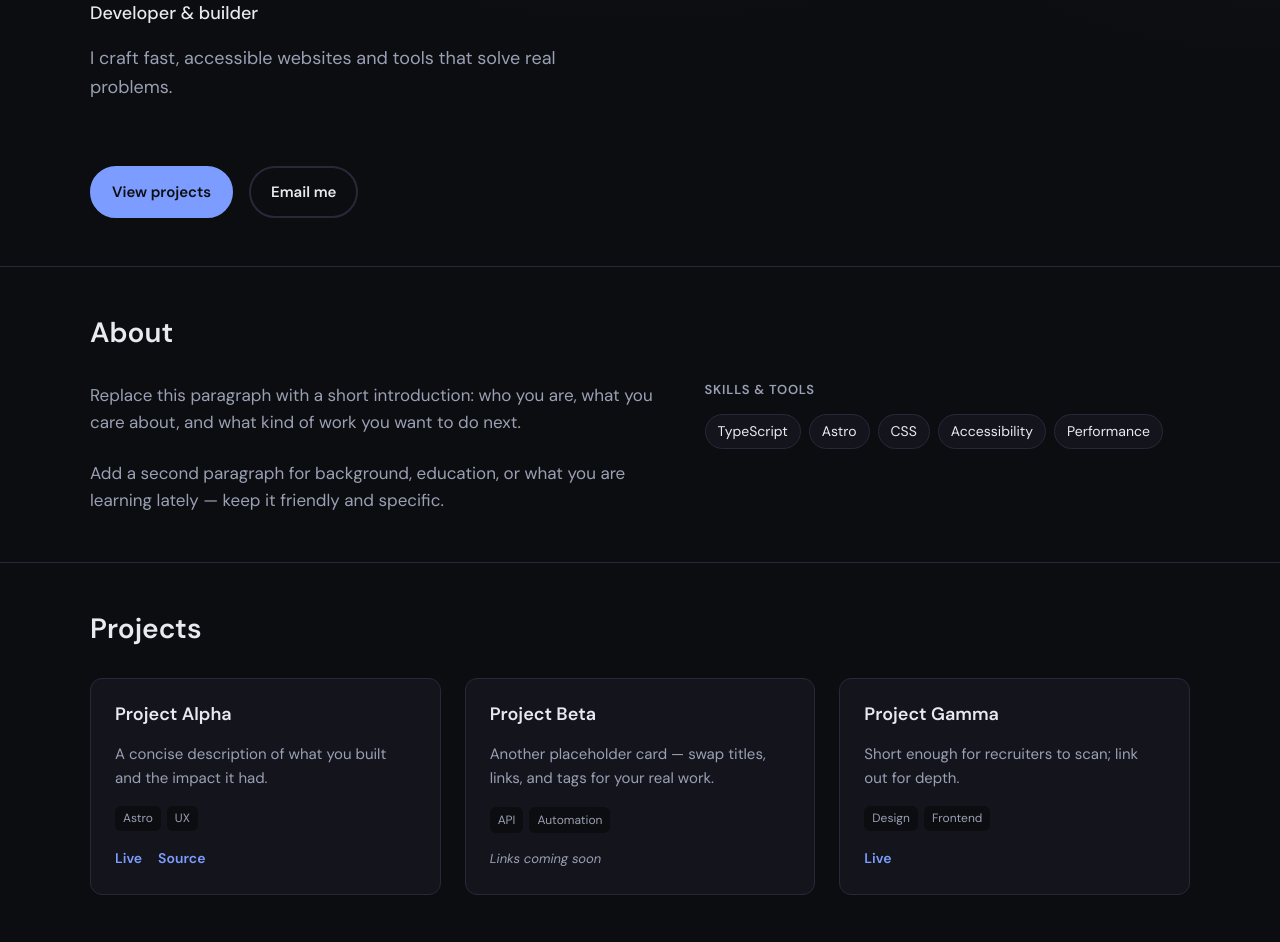
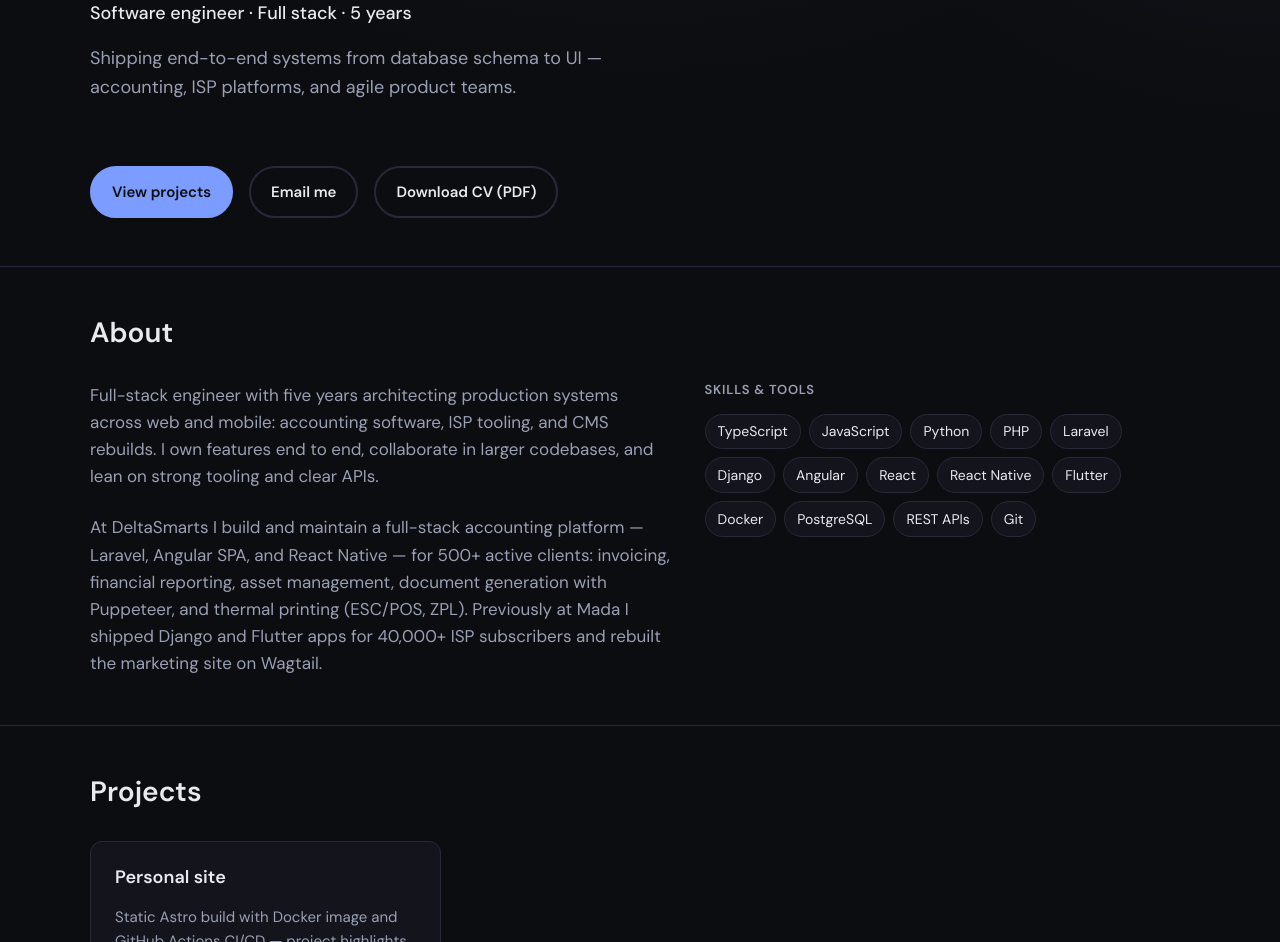
Before and after one commit to mohannadjamal/portfolio, an Astro site: page / in a window 1280 px wide. Shown: the part 259-1201 px from the top of the page. Built offline with nearby package versions, Linux system fonts and the light colour scheme; Astro itself is replaced by a stand-in of ours.

Commit message:
feat: CV-aligned site content, downloadable Mohannad-Jamal-CV.pdf, cvPdf CTAs
Co-authored-by: Cursor <cursoragent@cursor.com>

```diff
--- a/src/components/Contact.astro
+++ b/src/components/Contact.astro
@@ -8,6 +8,9 @@ import { site } from "../data/site";
 		<p class="lead">
 			Prefer email? Reach me at
 			<a href={`mailto:${site.email}`}>{site.email}</a>.
+		</p>
+		<p class="lead cv-line">
+			<a href={site.cvPdf.href} download={site.cvPdf.fileLabel}>Download CV (PDF)</a>
 		</p>
 		<ul class="social" aria-label="Social profiles">
 			<li>
@@ -47,6 +50,15 @@ import { site } from "../data/site";
 		font-weight: 600;
 	}
 
+	.cv-line {
+		margin-bottom: var(--space-4);
+	}
+
+	.muted {
+		color: var(--color-muted);
+		font-weight: 400;
+	}
+
 	.social {
 		list-style: none;
 		margin: 0;
--- a/src/components/Hero.astro
+++ b/src/components/Hero.astro
@@ -5,7 +5,7 @@ import { site } from "../data/site";
 <section class="hero" id="top" aria-labelledby="hero-heading">
 	<div class="inner">
 		<div class="hero-main">
-			<p class="eyebrow">Portfolio</p>
+			<p class="eyebrow">CV &amp; work</p>
 			<h1 id="hero-heading">{site.name}</h1>
 			<p class="role">{site.role}</p>
 			<p class="tagline">{site.tagline}</p>
@@ -13,6 +13,9 @@ import { site } from "../data/site";
 		<div class="actions">
 			<a class="cta primary" href="#projects">View projects</a>
 			<a class="cta secondary" href={`mailto:${site.email}`}>Email me</a>
+			<a class="cta secondary" href={site.cvPdf.href} download={site.cvPdf.fileLabel}>
+				Download CV (PDF)
+			</a>
 		</div>
 	</div>
 </section>
--- a/src/data/site.ts
+++ b/src/data/site.ts
@@ -1,48 +1,49 @@
 export const site = {
 	lang: "en",
-	name: "Your Name",
-	title: "Your Name — Portfolio",
+	name: "Mohannad Jamal",
+	title: "Mohannad Jamal — Full-stack software engineer",
 	description:
-		"Portfolio of Your Name — developer and builder of thoughtful web experiences.",
-	role: "Developer & builder",
-	tagline: "I craft fast, accessible websites and tools that solve real problems.",
+		"Full-stack software engineer with five years building production web and mobile systems: accounting platforms, ISP stacks, and CMS.",
+	role: "Software engineer · Full stack · 5 years",
+	tagline:
+		"Shipping end-to-end systems from database schema to UI — accounting, ISP platforms, and agile product teams.",
 	bio: [
-		"Replace this paragraph with a short introduction: who you are, what you care about, and what kind of work you want to do next.",
-		"Add a second paragraph for background, education, or what you are learning lately — keep it friendly and specific.",
+		"Full-stack engineer with five years architecting production systems across web and mobile: accounting software, ISP tooling, and CMS rebuilds. I own features end to end, collaborate in larger codebases, and lean on strong tooling and clear APIs.",
+		"At DeltaSmarts I build and maintain a full-stack accounting platform — Laravel, Angular SPA, and React Native — for 500+ active clients: invoicing, financial reporting, asset management, document generation with Puppeteer, and thermal printing (ESC/POS, ZPL). Previously at Mada I shipped Django and Flutter apps for 40,000+ ISP subscribers and rebuilt the marketing site on Wagtail.",
 	],
 	skills: [
 		"TypeScript",
-		"Astro",
-		"CSS",
-		"Accessibility",
-		"Performance",
+		"JavaScript",
+		"Python",
+		"PHP",
+		"Laravel",
+		"Django",
+		"Angular",
+		"React",
+		"React Native",
+		"Flutter",
+		"Docker",
+		"PostgreSQL",
+		"REST APIs",
+		"Git",
 	],
 	projects: [
 		{
-			title: "Project Alpha",
-			summary: "A concise description of what you built and the impact it had.",
-			tags: ["Astro", "UX"],
-			liveUrl: "https://example.com",
-			sourceUrl: "https://github.com",
-		},
-		{
-			title: "Project Beta",
-			summary: "Another placeholder card — swap titles, links, and tags for your real work.",
-			tags: ["API", "Automation"],
-			liveUrl: "",
-			sourceUrl: "",
-		},
-		{
-			title: "Project Gamma",
-			summary: "Short enough for recruiters to scan; link out for depth.",
-			tags: ["Design", "Frontend"],
-			liveUrl: "https://example.com",
-			sourceUrl: "",
+			title: "Personal site",
+			summary:
+				"Static Astro build with Docker image and GitHub Actions CI/CD — project highlights and a downloadable PDF CV — Hosted on my own local server.",
+			tags: ["Astro", "Docker", "CI/CD"],
+			liveUrl: "https://www.mohannadjamal.dev",
+			sourceUrl: "https://github.com/mohannadjamal/portfolio",
 		},
 	],
-	email: "you@example.com",
+	email: "jamalmohannad@gmail.com",
 	social: {
-		github: "https://github.com",
-		linkedin: "https://linkedin.com",
+		github: "https://github.com/mohannadjamal",
+		linkedin: "https://www.linkedin.com/in/jamalmohannad",
+	},
+	cvPdf: {
+		href: "/Mohannad-Jamal-CV.pdf",
+		fileLabel: "Mohannad-Jamal-CV.pdf",
 	},
 } as const;
```
Also changed, not shown: 1 other file.
